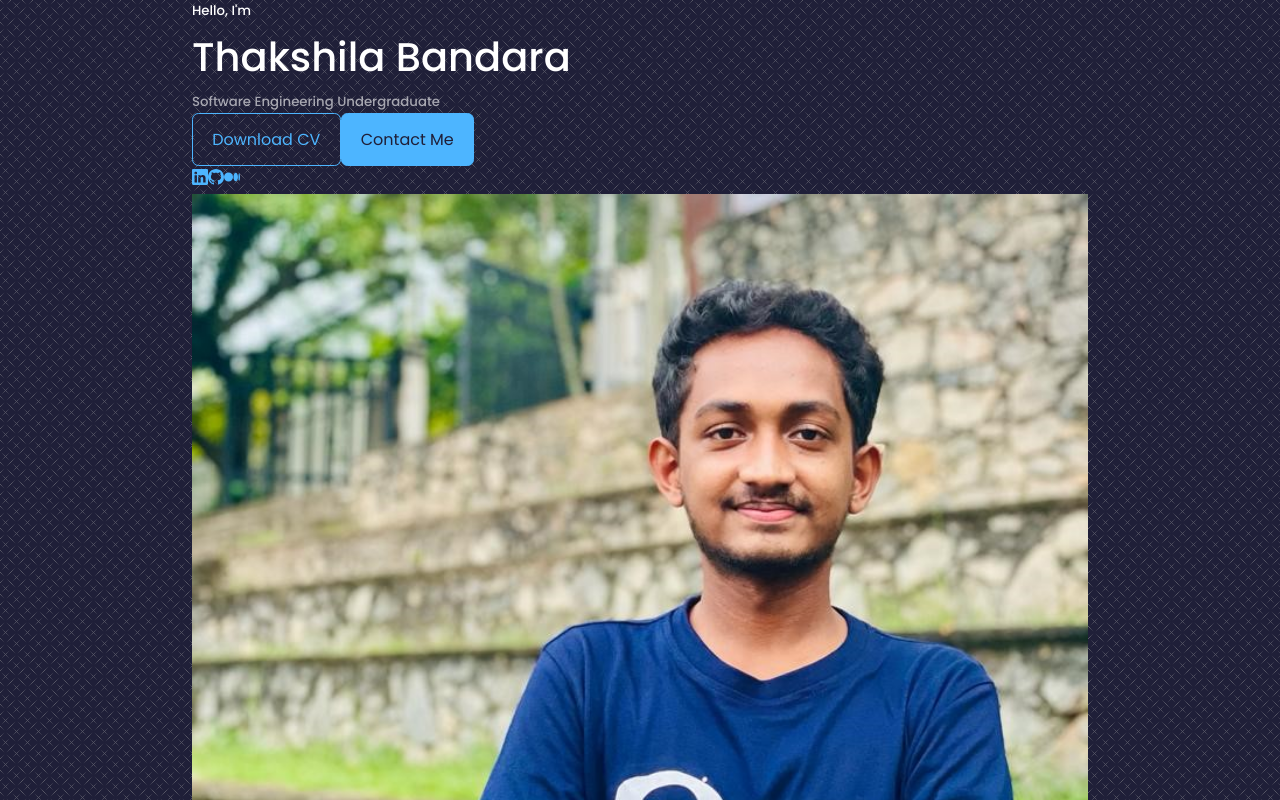
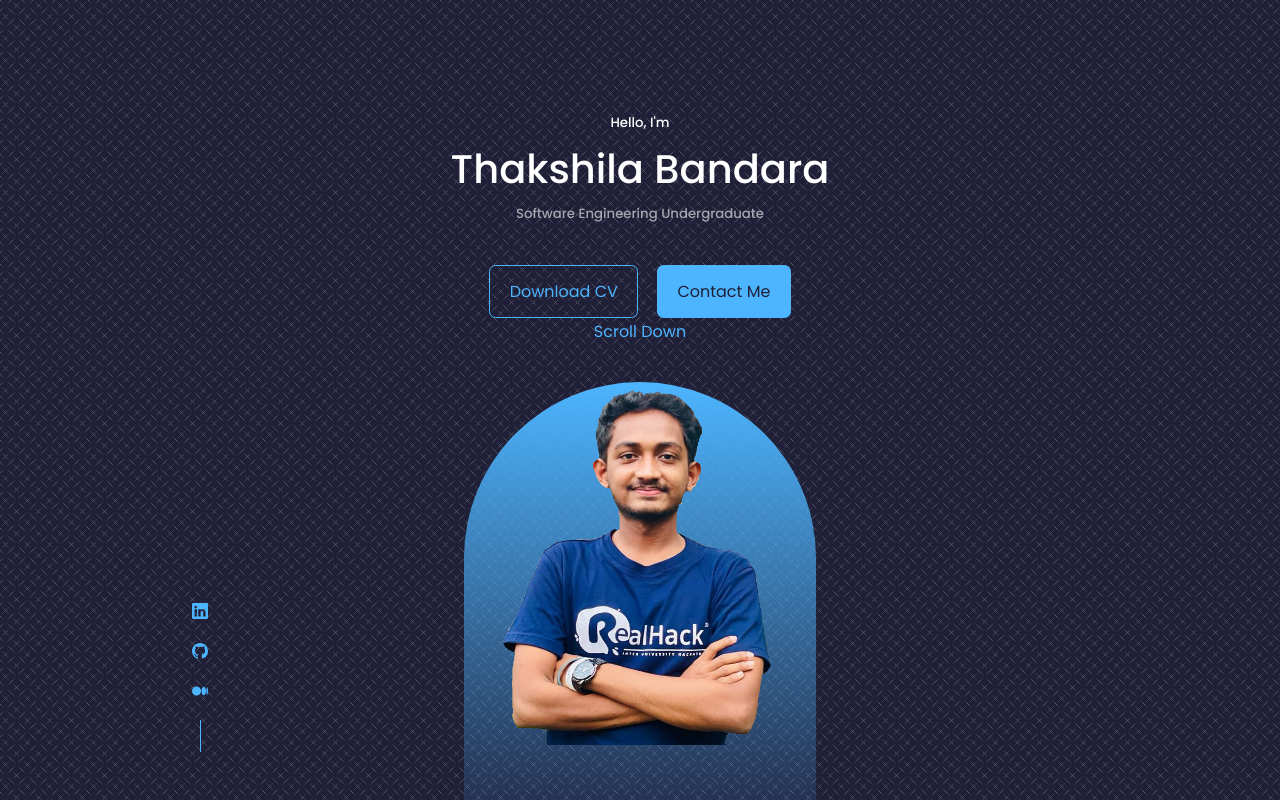
Before and after one commit to Thakshila-Bandara/my-portfolio, a React (Create React App) app: page / in a window 1280 px wide. Shown: the top 800 px of the page. Built offline with nearby package versions, Linux system fonts and the light colour scheme.

Commit message:
modify: add css to image in Header component.

```diff
--- a/src/components/header/Header.jsx
+++ b/src/components/header/Header.jsx
@@ -1,7 +1,7 @@
 import React from 'react'
 import './header.css'
 import CTA from './CTA'
-import me from '../../assets/me.jpg'
+import me from '../../assets/me-new.png'
 import HeaderSocials from './HeaderSocials'
 
 const Header = () => {
--- a/src/components/header/header.css
+++ b/src/components/header/header.css
@@ -0,0 +1,64 @@
+header{
+
+    height: 100vh;
+    padding-top: 7rem;
+    overflow: hidden;
+}
+
+.header__container{
+
+    text-align: center;
+    height: 100%;
+    position: relative;
+}
+
+/* Applying CSS for CTA */
+
+.cta{
+
+    margin-top: 2.5rem;  /*to push buttons littlebit down*/
+    display: flex;
+    gap: 1.2rem;
+    justify-content: center;
+}
+
+/* Applying CSS for HeaderSocials */
+
+.header__socials{
+
+    display: flex;
+    flex-direction: column;
+    align-items: center;
+    gap: 0.8rem;
+    position: absolute;
+    left: 0;
+    bottom: 3rem;
+}
+
+.header__socials::after{
+
+    content: "";
+    width: 1px;
+    height: 2rem;
+    background: var(--color-primary);
+}
+
+/* Applying CSS for My image */
+
+.me{
+
+    background: linear-gradient(var(--color-primary), transparent);
+    width: 22rem;
+    height: 30rem;
+    position: absolute;
+    left: calc(50% - 11rem);
+    margin-top: 4rem;
+    border-radius: 12rem 12rem 0 0;
+    overflow: hidden;
+    padding: 5rem 1.5rem 1,5rem 1.5rem;
+}
+
+.me > img{
+
+    margin-left: .5rem;
+}
```
Also changed, not shown: src/assets/me-new.png (added).
